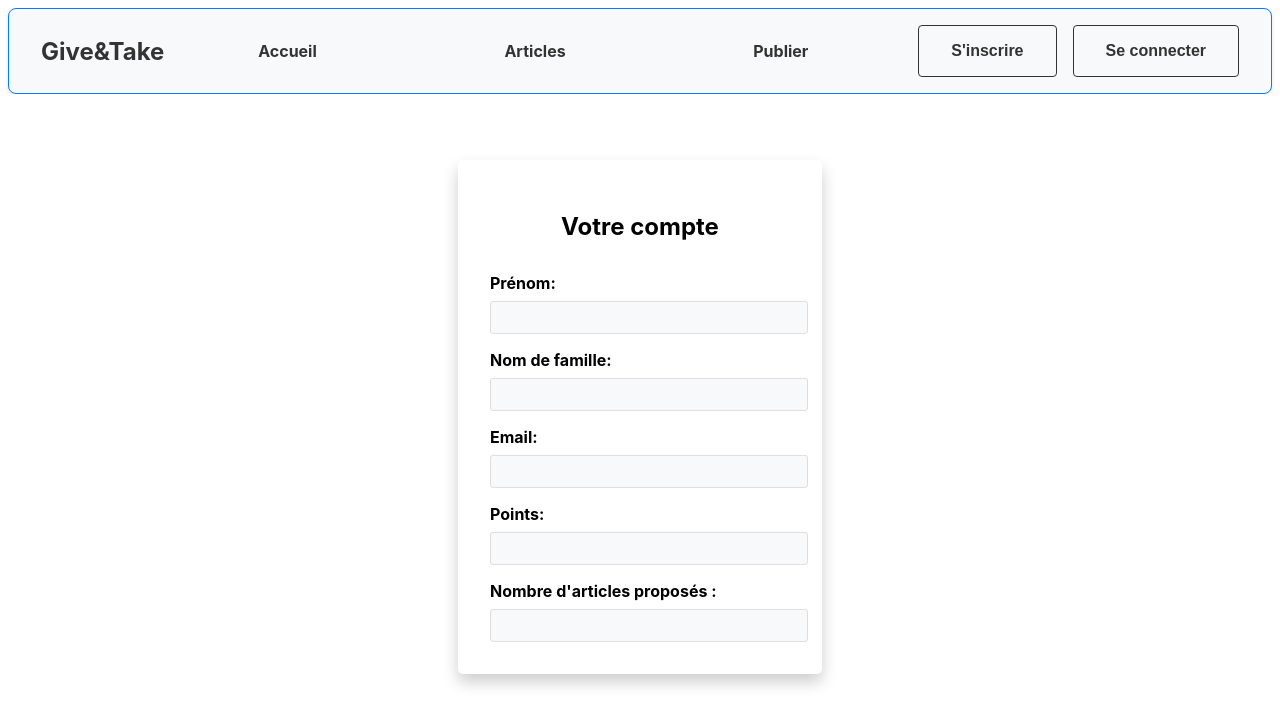
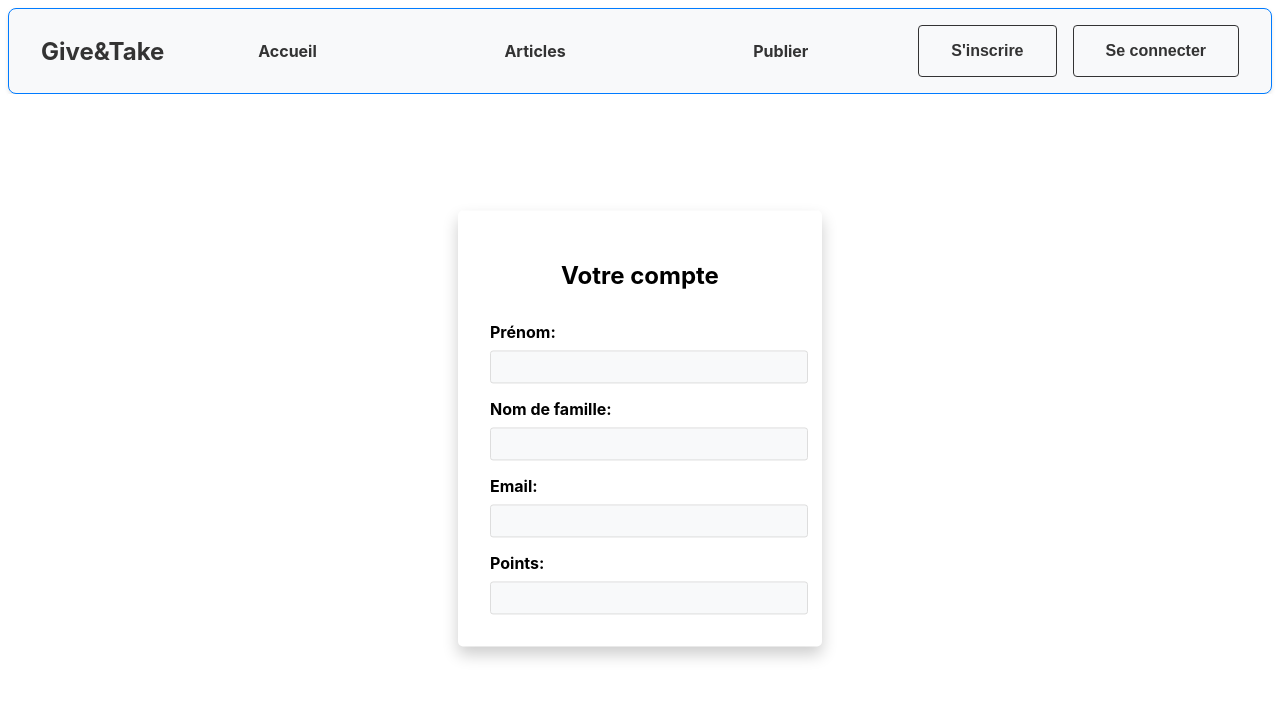
Before and after one commit to Learza7/give-and-take-frontend, a React (Vite) app: page /account in a window 1280 px wide. Shown: the top 726 px of the page. Built offline with nearby package versions, Linux system fonts and the light colour scheme.

Commit message:
remove articles from accountpage

```diff
--- a/src/pages/AccountPage.tsx
+++ b/src/pages/AccountPage.tsx
@@ -52,10 +52,10 @@
             <span>Points:</span>
             <input type="text" value={userInfo?.points} readOnly/>
           </label>
-          <label className="account-label">
+          {/* <label className="account-label">
             <span>Nombre d'articles proposés :</span>
             <input type="text" value={userInfo?.articles?.length} readOnly/>
-          </label>
+          </label> */}
         </div>
       </div>
     </div>
```
